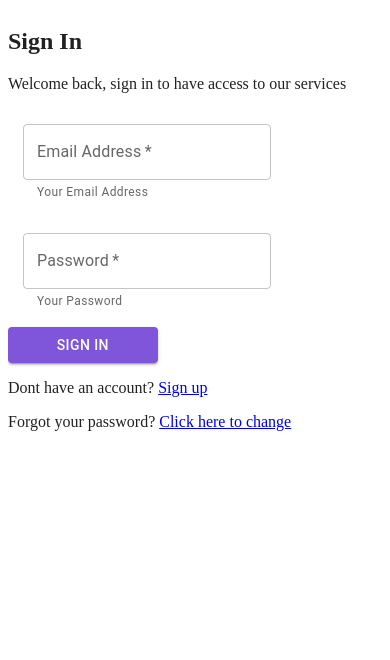
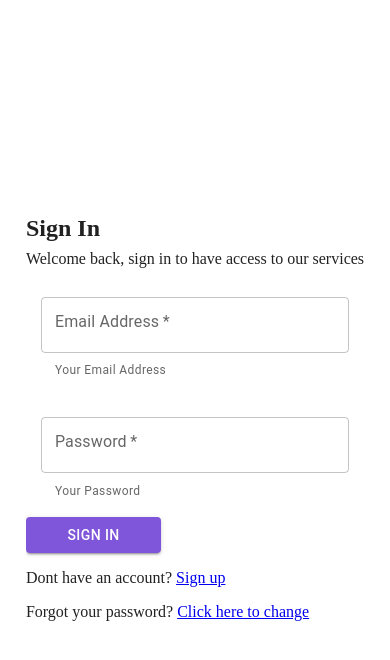
Before and after one commit to sijirama/churchform, a React (Vite) app: page /signin in a window 390 px wide. Shown: the top 660 px of the page. Built offline with nearby package versions, Linux system fonts and the light colour scheme; no server answers.

Commit message:
feature: site responsiveness for signin and signup page

```diff
--- a/src/App.scss
+++ b/src/App.scss
@@ -0,0 +1,4 @@
+.App{
+    height: 100%;
+    width: 100%;
+}
--- a/src/index.scss
+++ b/src/index.scss
@@ -0,0 +1,14 @@
+#root{
+    margin: 0;
+    padding: 0;
+
+    height: 100vh;
+    width: 100vw;
+
+
+    box-shadow: border-box;
+}
+
+body{
+    margin: 0;
+}
--- a/src/pages/signin/SignIn.jsx
+++ b/src/pages/signin/SignIn.jsx
@@ -2,6 +2,7 @@ import { Card, FormControl, FormHelperText  , TextField , Button, Alert} from '@
 import React, { useRef , useState } from "react"
 import { useAuth } from "../../context/AuthContext.jsx"
 import {Link , useNavigate} from "react-router-dom"
+import './signin.scss'
 
 export default function Signin(){
     const navigate = useNavigate()
@@ -50,7 +51,7 @@ export default function Signin(){
 
     return(
         <div className="screen" style={styles.screen}>
-            <div className="leftscreen signinleftscreen" >
+            <div className="signinscreen" >
                 <div className="card" >
                     <Card variant="" style={styles.card} className="signincard">
                         <div className='hdiv'>
@@ -61,12 +62,12 @@ export default function Signin(){
                         <form className='mainform signinmainform' onSubmit={handleSubmit}>
 
                             <FormControl style={styles.textfield} className='forminput signinforminput' >
-                                <TextField  inputRef={emailRef} type="email" required = {true} id="outlined-basic" label="Email Address" variant="outlined" />
+                                <TextField  inputRef={emailRef} type="email" required = {true} id="outlined-basic" label="Email Address" variant="outlined"/>
                                 <FormHelperText id="my-helper-text">Your Email Address</FormHelperText>
                             </FormControl >
 
                             <FormControl style={styles.textfield} className='forminput signinforminput' >
-                                <TextField   inputRef={passwordRef} required={true} id="outlined-basic" type="password" label="Password" variant="outlined" />
+                                <TextField   inputRef={passwordRef} required={true} id="outlined-basic" type="password" label="Password" variant="outlined"/>
                                 <FormHelperText id="my-helper-text">Your Password</FormHelperText>
                             </FormControl >
 
@@ -79,11 +80,6 @@ export default function Signin(){
                     </Card>
                 </div>
             </div>
-
-            <div className="rightscreen">
-                <div className="picturebackground">
-                </div>
-            </div>
         </div>
     )
 }
--- a/src/pages/signin/signin.scss
+++ b/src/pages/signin/signin.scss
@@ -0,0 +1,21 @@
+.screen{
+
+    height: 100%;
+    width: 100vw;
+
+    display: flex;
+    justify-content: center;
+    align-content: center;
+    justify-items: center;
+}
+
+.signinscreen{
+    display:flex;
+    flex-direction: column;
+    justify-content: center;
+}
+
+.mainform{
+    display: flex;
+    flex-direction: column;
+}
--- a/src/pages/signup/Signup.jsx
+++ b/src/pages/signup/Signup.jsx
@@ -2,6 +2,7 @@ import { Card, FormControl, FormHelperText  , TextField , Button, Alert} from '@
 import React, { useRef , useState } from "react"
 import { useAuth } from "../../context/AuthContext.jsx"
 import {Link , useNavigate } from "react-router-dom"
+import './signup.scss'
 
 
 export default function Signup(){
@@ -49,7 +50,7 @@ export default function Signup(){
 
     const styles = {
         card:{
-            height:"100vh",
+            //height:"100vh",
         },
 
         button:{
@@ -67,7 +68,7 @@ export default function Signup(){
 
     return(
         <div className="screen" style={styles.screen}>
-            <div className="leftscreen" >
+            <div className="screenmain" >
                 <div className="card">
                     <Card variant="" style={styles.card}>
                         <div className='hdiv'>
@@ -109,12 +110,6 @@ export default function Signup(){
                     </Card>
                 </div>
             </div>
-
-            <div className="rightscreen">
-                <div className="picturebackground">
-                </div>
-            </div>
-
         </div>
     )
 
--- /dev/null
+++ b/src/pages/signup/signup.scss
@@ -0,0 +1,26 @@
+.screenmain{
+    display: flex;
+    flex-direction: column;
+    justify-content: center;
+}
+
+//.hdiv{...}
+
+.hdiv h2 , .hdiv p{
+    margin: 0%;
+    margin: 0.5rem 0;
+}
+
+.screenmain{
+    width: 50%;
+}
+
+.mainform div {
+    margin: 0.18rem 0;
+}
+
+@media only screen and (max-width: 768px) {
+    .screenmain{
+        width: 70%;
+    }
+}
```
